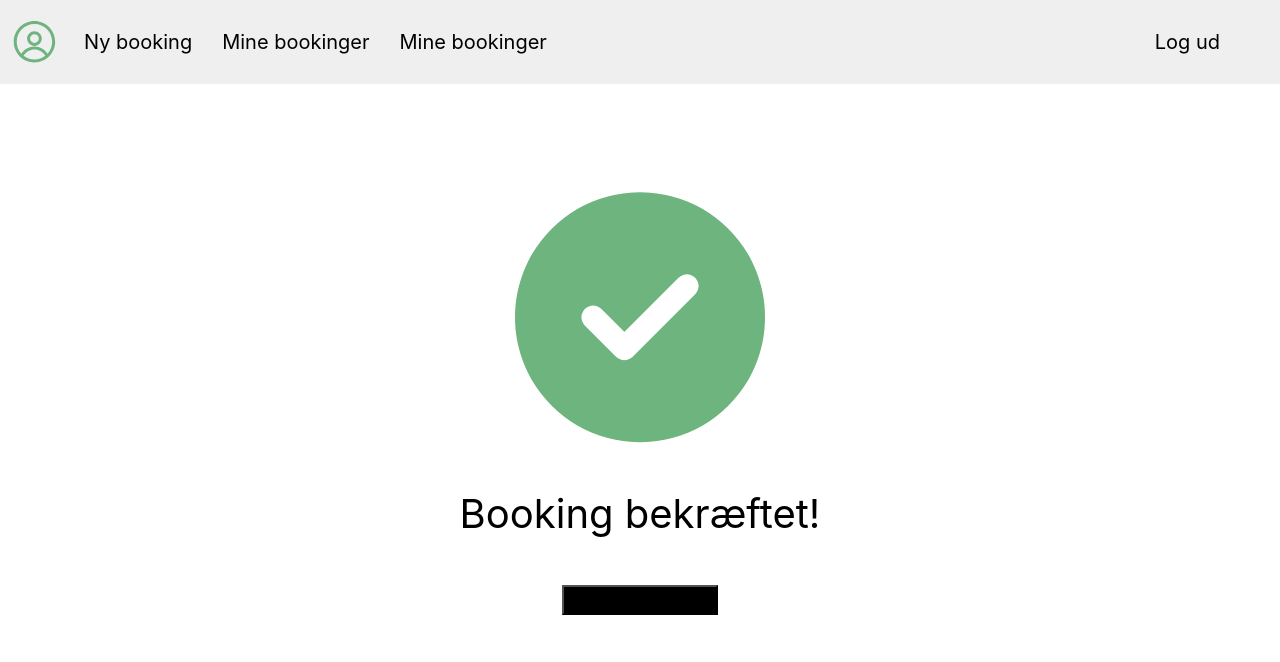
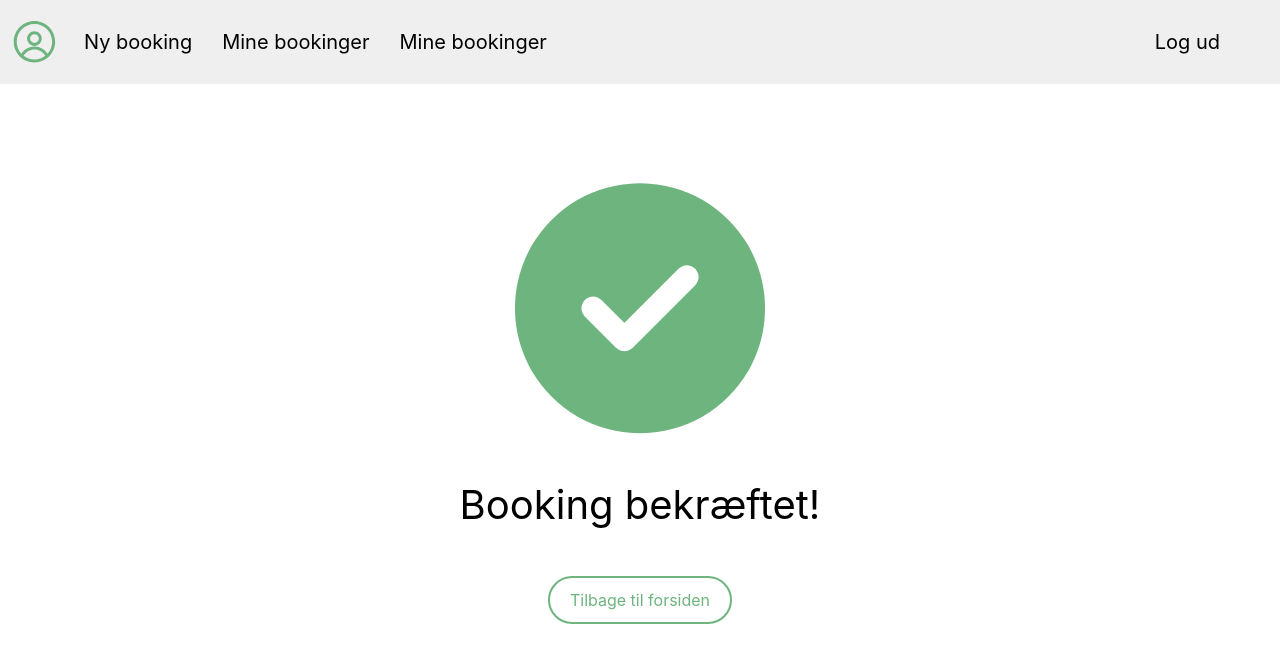
Before and after one commit to cph-mtnl/cphbooking, a React (Vite) app: page /cphbooking/bookingConfirm in a window 1280 px wide. Shown: the top 662 px of the page. Built offline with nearby package versions, Linux system fonts and the light colour scheme.

Commit message:
btnStyling

```diff
--- a/package.json
+++ b/package.json
@@ -45,6 +45,6 @@
     "postcss": "^8.4.47",
     "postcss-preset-mantine": "^1.17.0",
     "postcss-simple-vars": "^7.0.1",
-    "vite": "^5.4.10"
+    "vite": "^5.4.11"
   }
 }
--- a/src/components/ButtonStyles.css
+++ b/src/components/ButtonStyles.css
@@ -1,3 +1,15 @@
 .whiteBtn{
-    background-color: black;
+    background-color: transparent;
+    color: #6eb47e;
+    border: 2px solid #6eb47e;
+    border-radius: 25px;
+    padding: 10px 20px;
+    font-size: 16px;
+    cursor: pointer;
+    transition: all 0.3s ease;
 }
+
+.whiteBtn:hover {
+    background-color: #6eb47e;
+    color: white;
+  }
--- a/src/routes/bookingConfirm.lazy.jsx
+++ b/src/routes/bookingConfirm.lazy.jsx
@@ -1,7 +1,7 @@
 import * as React from 'react'
 import { createLazyFileRoute } from '@tanstack/react-router'
 import '@fortawesome/fontawesome-free/css/all.min.css';
-import ButtonStyles from '../components/ButtonStyles.css';
+import '../components/ButtonStyles.css';
 
 export const Route = createLazyFileRoute('/bookingConfirm')({
   component: RouteComponent,
```
Also changed, not shown: 1 other file (tests, documents, lock files or other folders).
